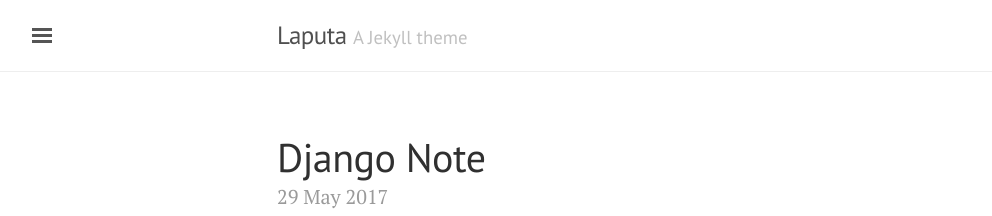
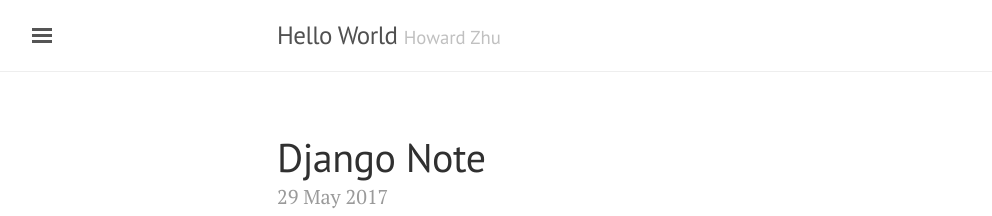
Before and after one commit to zhcHoward/zhcHoward.github.io, a Jekyll site: the page built from index.html, in a window 1280 px wide and 900 px high. Shown: the top 216 px of the window, without its empty margins (3-995 px from the left). Built offline with Jekyll 4.4.1, drawn with Linux system fonts in a browser that asks for light colours; the list of posts is cut into pages by our own code.

Commit message:
change blog title

```diff
--- a/_config.yml
+++ b/_config.yml
@@ -1,8 +1,8 @@
 gems: [jekyll-paginate]
 
 # Setup
-title:               Laputa
-tagline:             'A Jekyll theme'
+title:               Hello World
+tagline:             'Howard Zhu'
 description:         'A reserved <a href="http://jekyllrb.com" target="_blank">Jekyll</a> theme that places the utmost gravity on content with a hidden drawer. Made by <a href="https://twitter.com/mdo" target="_blank">@mdo</a>.'
 url:                 http://lanyon.getpoole.com
 paginate:            5
```
